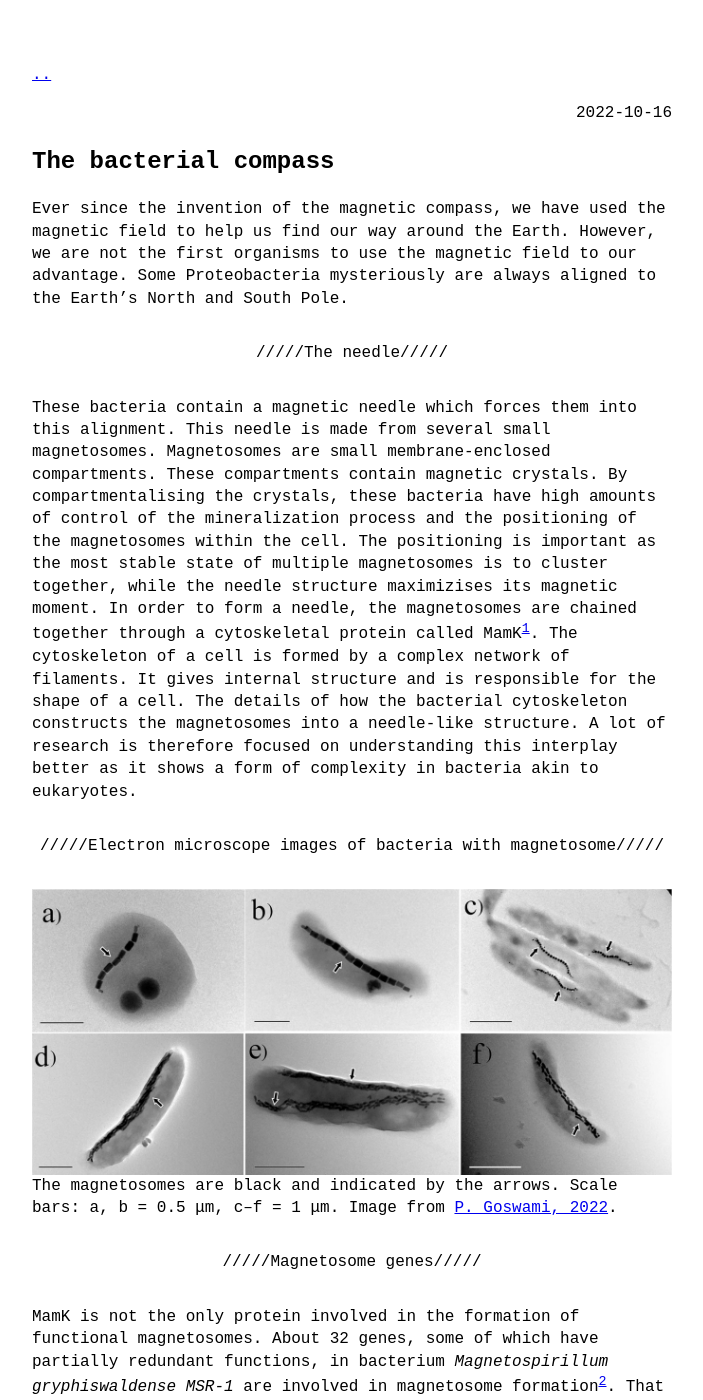
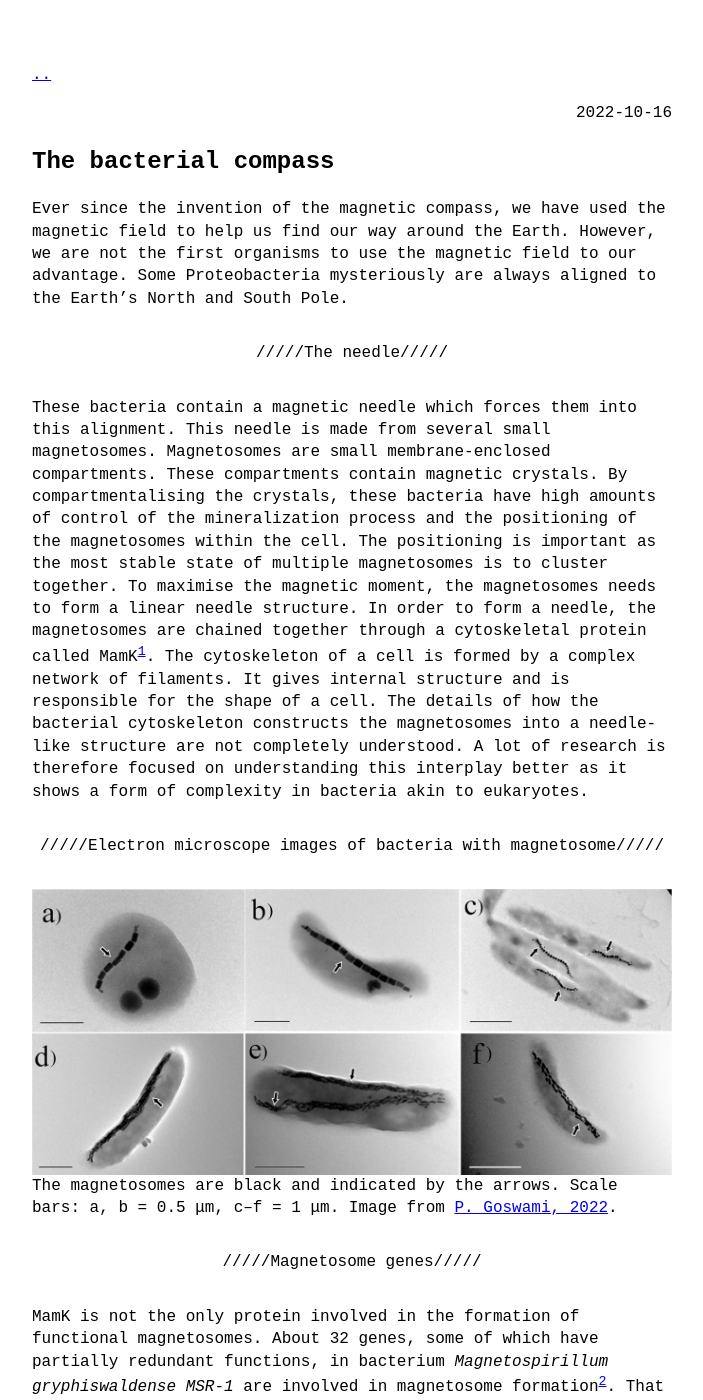
Before and after one commit to SamuelSchwab/SamuelSchwab.github.io, a Jekyll site: the page built from _posts/2022-10-16-the-bacterial-compass.md, in a window 1280 px wide and 1400 px high. Shown: the whole window, without its empty margins (288-991 px from the left). Built offline with Jekyll 4.4.1, drawn with Linux system fonts in a browser that asks for light colours; some of the changed text lies outside the part shown.

Commit message:
Small changes to The bacterial compass post

```diff
--- a/_posts/2022-10-16-the-bacterial-compass.md
+++ b/_posts/2022-10-16-the-bacterial-compass.md
@@ -9,7 +9,7 @@ Ever since the invention of the magnetic compass, we have used the magnetic fiel
 ---
 {: data-content="The needle"}
 
-These bacteria contain a magnetic needle which forces them into this alignment. This needle is made from several small magnetosomes. Magnetosomes are small membrane-enclosed compartments. These compartments contain magnetic crystals. By compartmentalising the crystals, these bacteria have high amounts of control of the mineralization process and the positioning of the magnetosomes within the cell. The positioning is important as the most stable state of multiple magnetosomes is to cluster together, while the needle structure maximizises its magnetic moment. In order to form a needle, the magnetosomes are chained together through a cytoskeletal protein called MamK[^1]. The cytoskeleton of a cell is formed by a complex network of filaments. It gives internal structure and is responsible for the shape of a cell. The details of how the bacterial cytoskeleton constructs the magnetosomes into a needle-like structure. A lot of research is therefore focused on understanding this interplay better as it shows a form of complexity in bacteria akin to eukaryotes.
+These bacteria contain a magnetic needle which forces them into this alignment. This needle is made from several small magnetosomes. Magnetosomes are small membrane-enclosed compartments. These compartments contain magnetic crystals. By compartmentalising the crystals, these bacteria have high amounts of control of the mineralization process and the positioning of the magnetosomes within the cell. The positioning is important as the most stable state of multiple magnetosomes is to cluster together. To maximise the magnetic moment, the magnetosomes needs to form a linear needle structure. In order to form a needle, the magnetosomes are chained together through a cytoskeletal protein called MamK[^1]. The cytoskeleton of a cell is formed by a complex network of filaments. It gives internal structure and is responsible for the shape of a cell. The details of how the bacterial cytoskeleton constructs the magnetosomes into a needle-like structure are not completely understood. A lot of research is therefore focused on understanding this interplay better as it shows a form of complexity in bacteria akin to eukaryotes.
 
 ---
 {: data-content="Electron microscope images of bacteria with magnetosome"}
```
Also changed, not shown: other parts of _posts/2022-10-16-the-bacterial-compass.md (+1 -1 lines).
